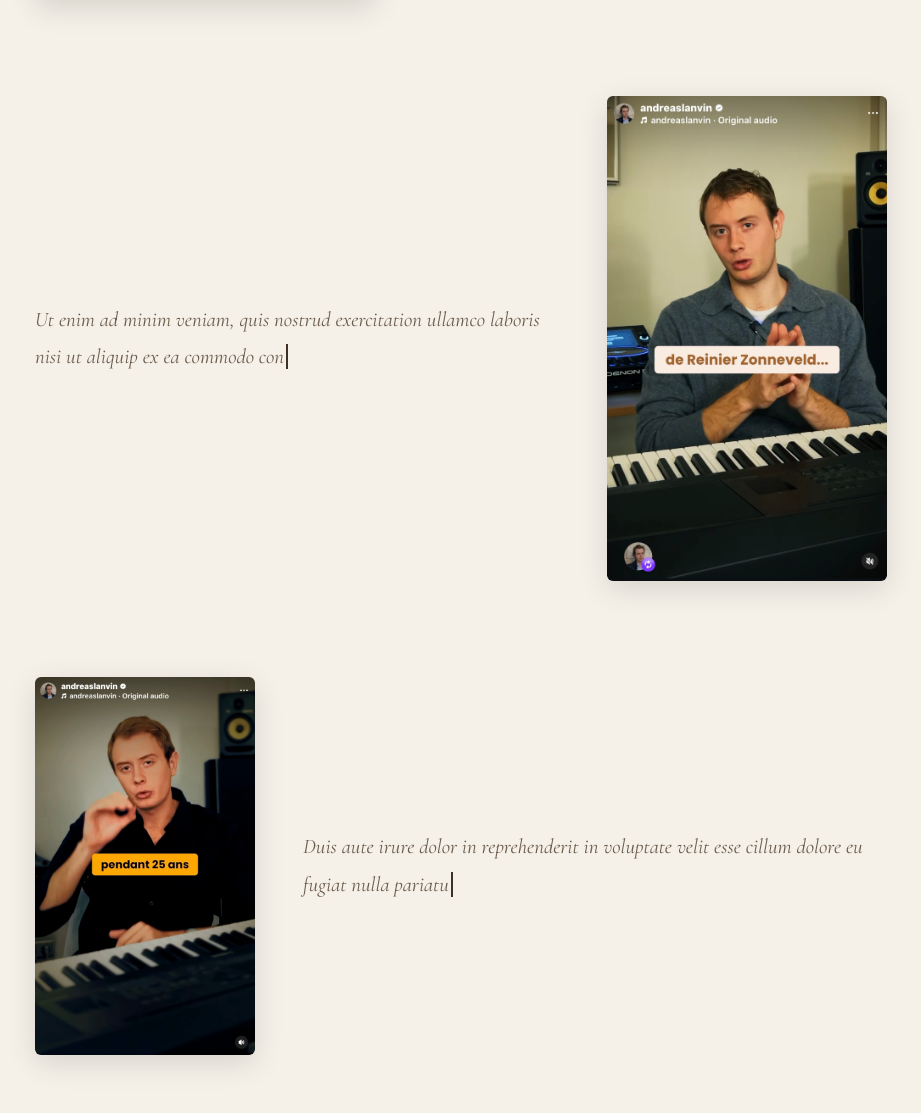
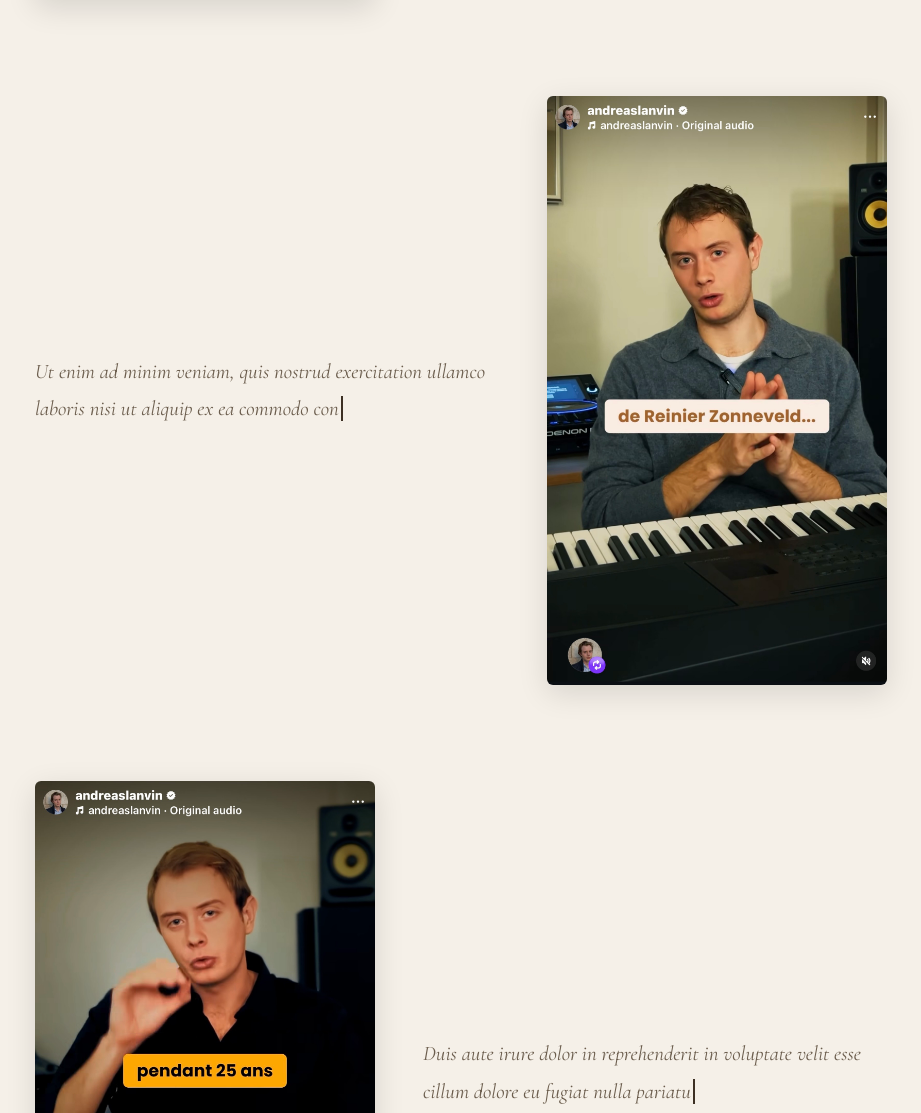
Before and after one commit to B3NGU1/cenacle-art, a website: page index.html in a window 1280 px wide. Shown: the part 949-2062 px from the top of the page, without its empty margins (179-1100 px from the left). Drawn offline with nearby package versions, Linux system fonts and the light colour scheme.

Commit message:
Make all funnel images the same size (340px, matching the first)
Co-Authored-By: Claude Opus 4.6 (1M context) <noreply@anthropic.com>

```diff
--- a/style.css
+++ b/style.css
@@ -105,19 +105,11 @@ body {
   box-shadow: 0 8px 30px rgba(0, 0, 0, 0.12);
 }
 
-.funnel-img--large {
+.funnel-img--large,
+.funnel-img--medium,
+.funnel-img--small {
   flex: 0 0 340px;
   max-width: 340px;
-}
-
-.funnel-img--medium {
-  flex: 0 0 280px;
-  max-width: 280px;
-}
-
-.funnel-img--small {
-  flex: 0 0 220px;
-  max-width: 220px;
 }
 
 .funnel-text {
@@ -421,7 +413,7 @@ body {
   .funnel-img--medium,
   .funnel-img--small {
     flex: none;
-    max-width: 260px;
+    max-width: 280px;
     margin: 0 auto;
   }
 
```
